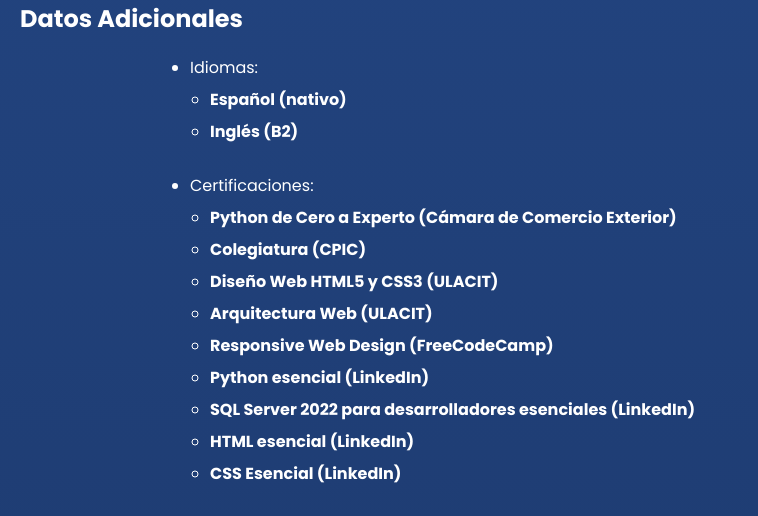
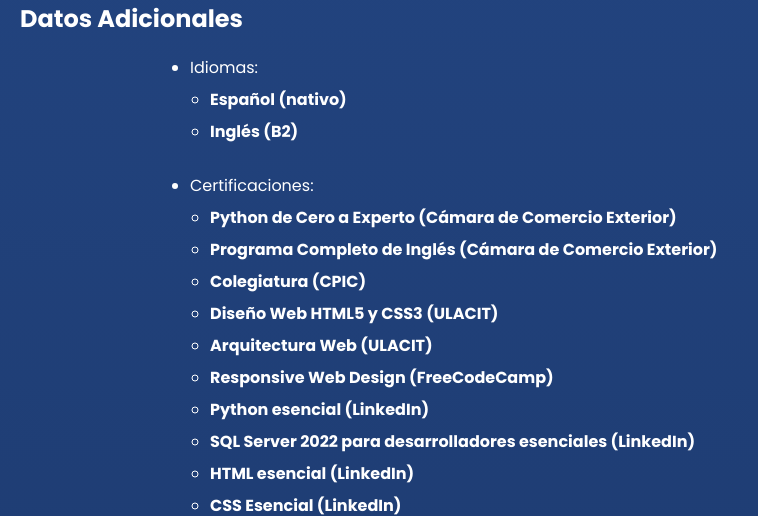
Before and after one commit to Pino835/portfolio_project, a Django app: page /mypage/about/ in a window 1280 px wide. Shown: the part 1581-2097 px from the top of the page, without its empty margins (0-758 px from the left). Run offline with Django 5.2, Linux system fonts and the light colour scheme; some libraries are stand-ins or nearby versions.

Commit message:
Commit #23: - Cambios about.html

```diff
--- a/mypage/core/templates/core/about.html
+++ b/mypage/core/templates/core/about.html
@@ -151,6 +151,7 @@
       <li>Certificaciones:
         <ul>
           <li>Python de Cero a Experto (Cámara de Comercio Exterior)</li>
+          <li>Programa Completo de Inglés (Cámara de Comercio Exterior)</li>
           <li>Colegiatura (CPIC)</li>
           <li>Diseño Web HTML5 y CSS3 (ULACIT)</li>
           <li>Arquitectura Web (ULACIT)</li>
```
